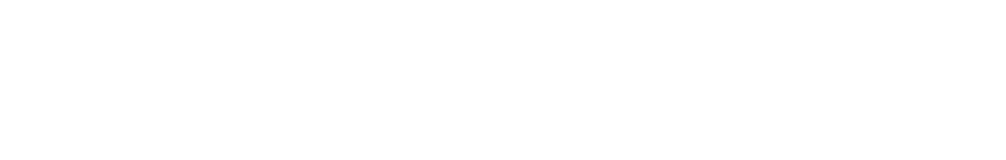
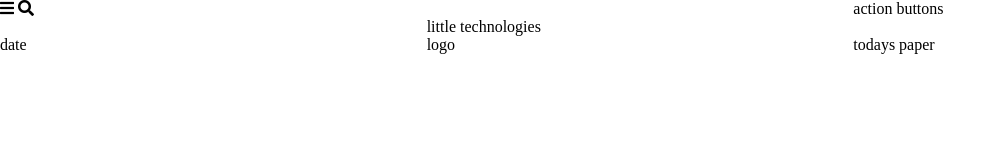
Before and after one commit to Ruben2691/AA-times, a plain HTML site: page index.html in a window 1280 px wide. Shown: the whole page, without its empty margins (0-1006 px from the left). Drawn offline with Linux system fonts and the light colour scheme; files that its build step writes are made by us from their sources.

Commit message:
Masthead

```diff
--- a/index.html
+++ b/index.html
@@ -3,9 +3,37 @@
 <head>
     <meta charset="UTF-8">
     <meta name="viewport" content="width=device-width, initial-scale=1.0">
-    <title>Document</title>
+    <title>App Academy Times</title>
+    <link rel="stylesheet" href="global.css">
+    <link rel="stylesheet" href="./stylesheets/main-styles.css">
+    <link rel="stylesheet" href="reset.css">
+    <link rel="stylesheet" href="https://use.fontawesome.com/releases/v5.0.12/css/all.css">
 </head>
 <body>
+    <header>
+        <div class="masthead">
+            <div class="search">
+                <div class="icons">
+                <i class="fa fa-bars"></i>
+              </div>
+              <div class="icons">
+                <i class="fa fa-search"></i>
+              </div></div>
+            <div class="action">action buttons</div>
+            <div class="little">little technologies</div>
+            <div class="date">date</div>
+            <div class="logo">logo</div>
+            <div class="paper">todays paper</div>
+        </div>
+    </header>
+
+    <main>
+
+    </main>
+
+    <footer>
+
+    </footer>
 
 </body>
 </html>
--- a/stylesheets/components/masthead.css
+++ b/stylesheets/components/masthead.css
@@ -1 +1,33 @@
 /* Your code here */
+.masthead {
+    display:grid;
+    grid-template-columns: repeat(3,1fr);
+    grid-template-rows: repeat(3,1fr);
+}
+.icons {
+    display: inline;
+}
+.little {
+    grid-column: 2;
+    grid-row: 2;
+}
+
+.date{
+grid-column: 1;
+grid-row: 3;
+}
+
+.logo{
+grid-column: 2;
+grid-row: 3;
+}
+
+.paper {
+    grid-column: 3;
+    grid-row: 3;
+}
+
+.action {
+    grid-column: 3;
+    grid-row: 1;
+}
```
